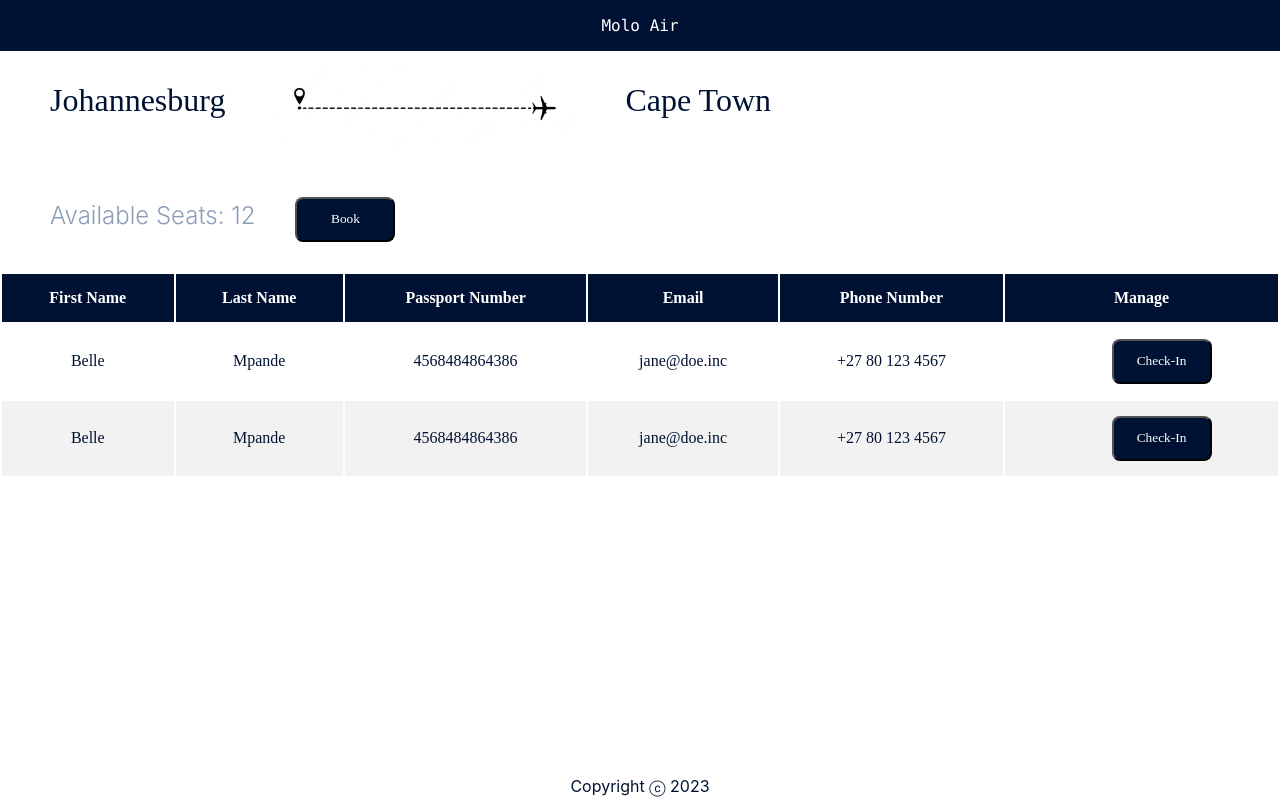
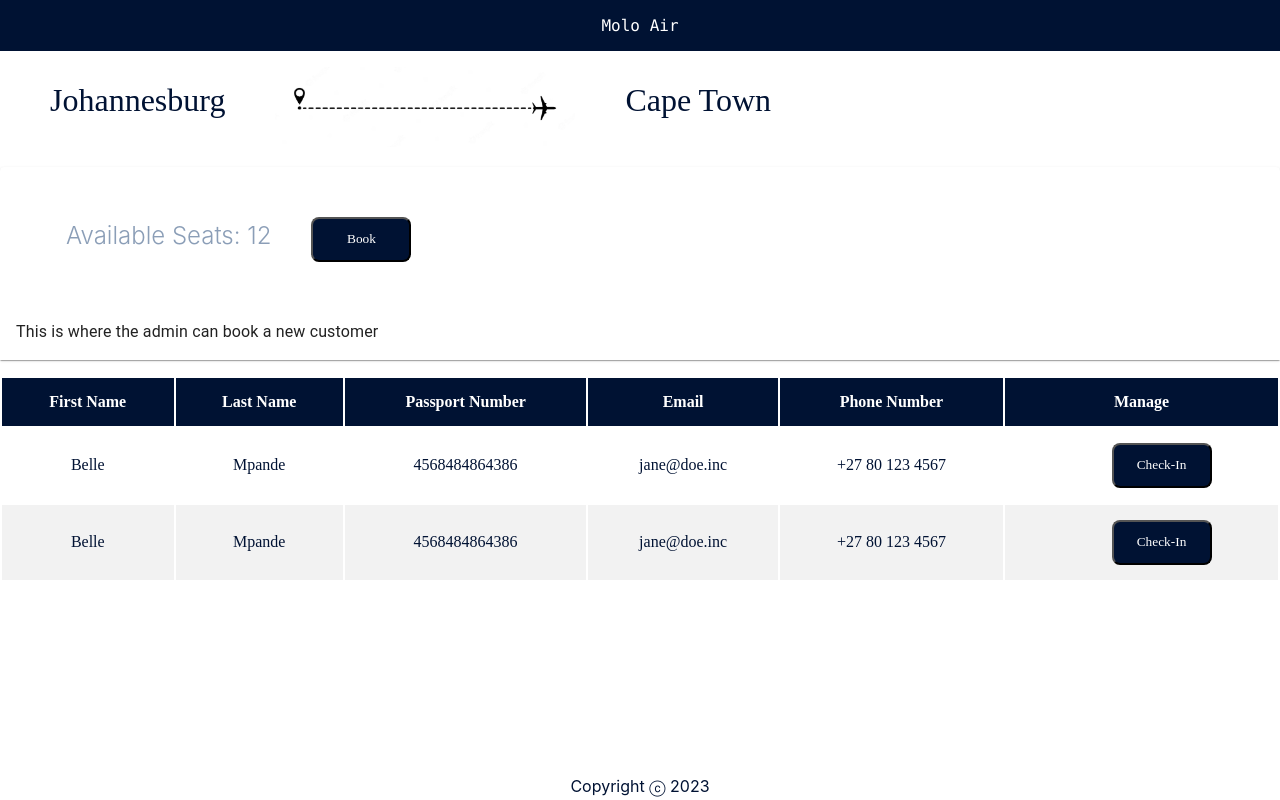
Before and after one commit to nobubelempande/new-app, a React (Create React App) app: page /bookings in a window 1280 px wide. Both pictures are taken after a click on the button "Book". Built offline with nearby package versions, Linux system fonts and the light colour scheme.

Commit message:
Added accordion for booking a customer in a flight

```diff
--- a/src/components/Bookings.jsx
+++ b/src/components/Bookings.jsx
@@ -1,7 +1,9 @@
 import Table from 'react-bootstrap/Table';
 import Header from './Header';
 import Footer from './Footer';
+import NewBooking from './NewBooking';
 import flying from '../destination.png'
+
 
 export default function Bookings(){
     return (
@@ -14,15 +16,14 @@ export default function Bookings(){
     </figure>
 
     <h1 className="dest">Cape Town</h1>
+
  </div>
+        <div className="box">
+
+        <NewBooking></NewBooking>
 
 
-        <div className="box">
-        <div className="newBooking">
-        <h2 >Available Seats: 12
-            <button>Book</button>
-            </h2>
-        </div>
+
         <Table className="table">
       <thead>
         <tr>
--- a/src/components/Flights.jsx
+++ b/src/components/Flights.jsx
@@ -35,11 +35,6 @@ export default function Flights({flights}){
          <div>
          <button onClick={() => navigate("/bookings")}>MANAGE</button>
          </div>
-
-
-
-
-
         </div>
 
 
--- a/src/components/Header.jsx
+++ b/src/components/Header.jsx
@@ -4,9 +4,6 @@ export default function Header(){
             <header>
                 Molo Air
             </header>
-
-
-
         </div>
     )
 }
--- /dev/null
+++ b/src/components/NewBooking.jsx
@@ -0,0 +1,32 @@
+import React from "react";
+import { makeStyles } from "@mui/material/styles";
+import Accordion from "@mui/material/Accordion";
+import AccordionSummary from "@mui/material/AccordionSummary";
+import AccordionDetails from "@mui/material/AccordionDetails";
+import Typography from "@mui/material/Typography";
+
+export default function NewBooking(){
+return(
+    <div>
+    <Accordion>
+      <AccordionSummary
+        aria-controls="panel1a-content"
+        id="panel1a-header"
+      >
+        <div className="newBooking">
+            <h2 >Available Seats: 12
+                <button>Book</button>
+            </h2>
+
+        </div>
+      </AccordionSummary>
+      <AccordionDetails>
+        <Typography>
+          This is where the admin can book a new customer
+        </Typography>
+      </AccordionDetails>
+    </Accordion>
+    <div />
+  </div>
+)
+}
--- a/src/components/NewFlight.jsx
+++ b/src/components/NewFlight.jsx
@@ -2,7 +2,6 @@ import React, { useState } from 'react';
 import { Button, Dialog, DialogActions, DialogContent, DialogContentText, DialogTitle, FormGroup, TextField } from '@mui/material';
 import axios from 'axios';
 import { Buffer } from 'buffer';
-import { Flight } from '../dtos/FlightDTO';
 import picture from '../flight.png'
 
 export default function NewFlight(){
@@ -46,11 +45,6 @@ export default function NewFlight(){
                 <img className="check" src={picture} alt="airplane icon"/>
                 <button onClick={dialogOpen}>NEW FLIGHT</button>
             </figure>
-
-
-
-
-
         </div>
 
 
```
Lines whose indentation alone changed are shown as unchanged.
